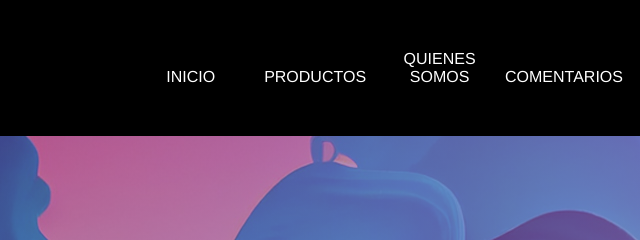
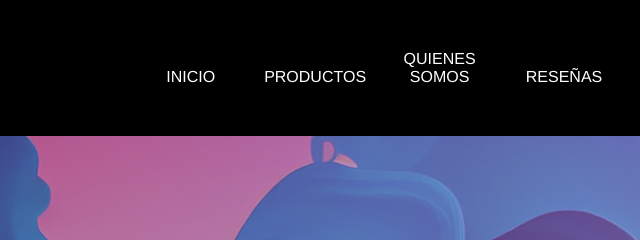
Before and after one commit to Iosef03/web, a plain HTML site: page index.html in a window 1280 px wide. Shown: the top 240 px of the page, 640-1280 px from the left. Drawn offline with nearby package versions, Linux system fonts and the light colour scheme.

Commit message:
Update index.html

```diff
--- a/index.html
+++ b/index.html
@@ -14,7 +14,7 @@
                 <li><a href="#banner">INICIO</a></li>
                 <li><a href="#product">PRODUCTOS</a></li>
                 <li><a href="#quienes">QUIENES SOMOS</a></li>
-                <li><a href="#">COMENTARIOS</a></li>
+                <li><a href="#reseñas">RESEÑAS</a></li>
             </ul>
         </nav>
     </header>
```
